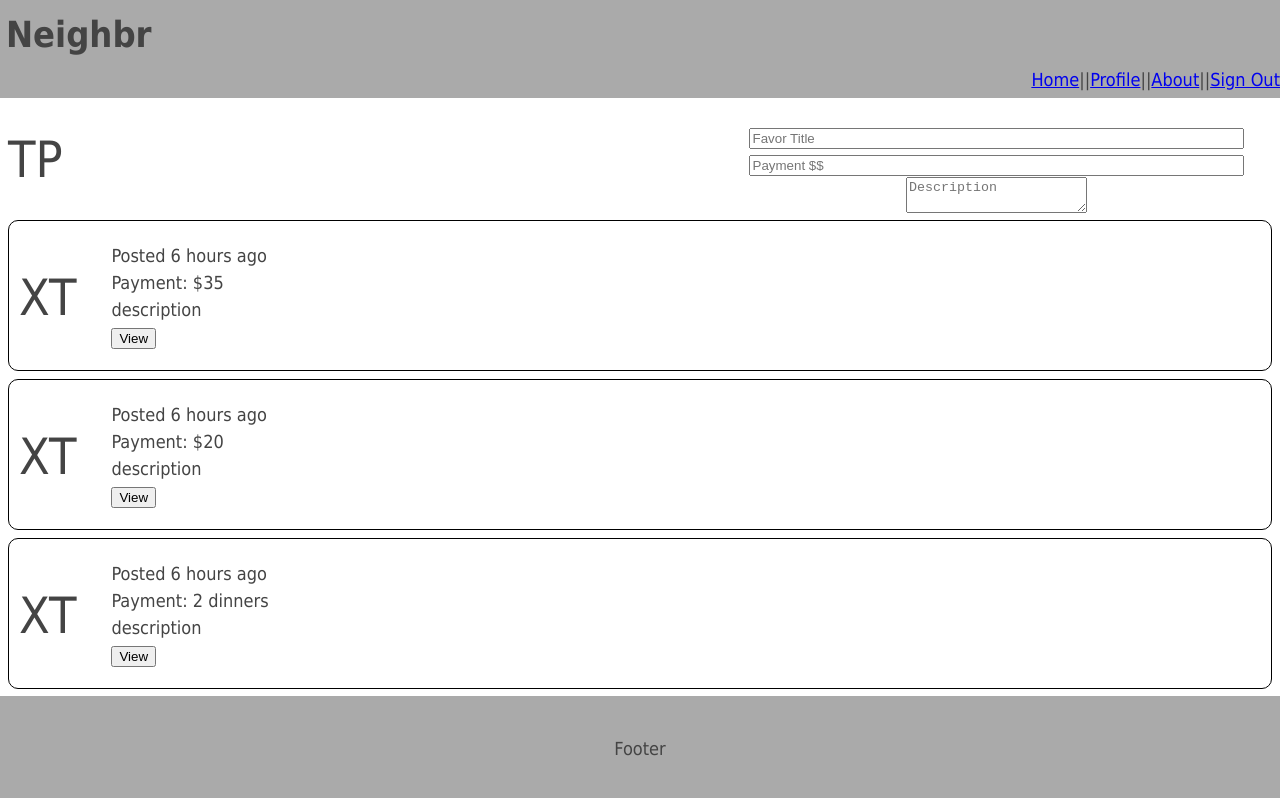
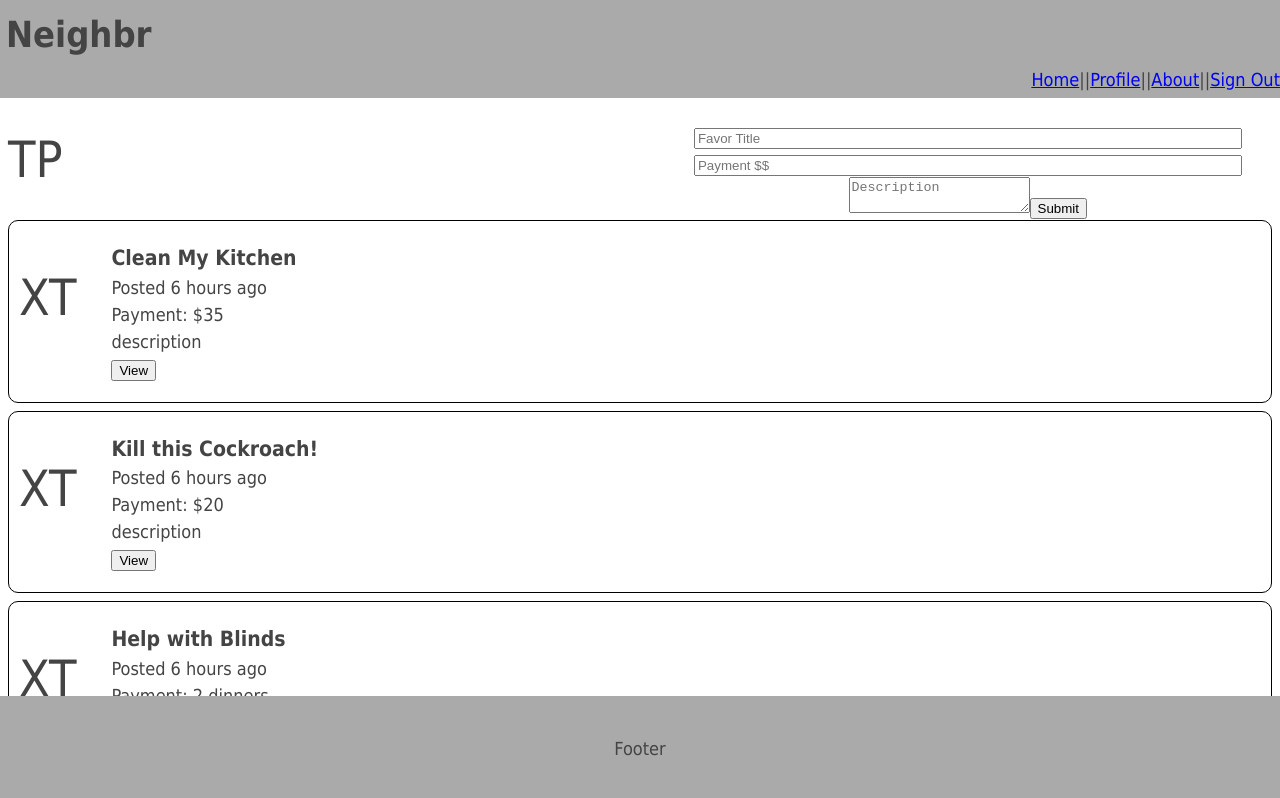
Before and after one commit to xeviert/Neighbr, a React (Create React App) app: page / in a window 1280 px wide. Shown: the top 798 px of the page. Built offline with nearby package versions, Linux system fonts and the light colour scheme.

Commit message:
added functionality

```diff
--- /dev/null
+++ b/src/Components/HomePage/FavorContext.js
@@ -0,0 +1,39 @@
+import React, {useState, createContext} from 'react';
+
+export const FavorContext = createContext();
+
+export const FavorProvider = props => {
+
+    const [favors, setFavors] = useState([
+        {
+        id: 1,
+        title: "Clean My Kitchen",
+        payment: "$35",
+        description: "I have a pile of dishes that need to be cleaned as well as a messy oven."
+        },
+        {
+        id: 2,
+        title: "Kill this Cockroach!",
+        payment: "$20",
+        description: "I'll pay anyone who can come over and kill this cockroach for me."
+        },
+        {
+        id: 3,
+        title: "Help with Blinds",
+        payment: "2 dinners",
+        description: "I need an extra pair of hands to help me put up these window blinds."
+        },
+        {
+        id: 4,
+        title: "Walk My Dog",
+        payment: "$15",
+        description: "I need to study for my exam tomorrow and would really appreciate it if anyone could walk my dog for me."
+        }
+    ]);
+
+    return(
+        <FavorContext.Provider value={[favors, setFavors ]}>
+            {props.children}
+        </FavorContext.Provider>
+    );
+}
--- a/src/Components/HomePage/FavorSubmission/FavorSubmission.js
+++ b/src/Components/HomePage/FavorSubmission/FavorSubmission.js
@@ -1,19 +1,43 @@
-import React, { Component } from 'react';
+import React, { useState, useContext } from 'react';
+import { FavorContext } from '../FavorContext'
 import './FavorSubmission.css';
 
-export default class FavorSubmission extends Component {
-    render() {
+const FavorSubmission = () => {
+    const [title, setTitle] = useState('');
+    const [payment, setPayment] = useState('');
+    const [description, setDescription] = useState('');
+    const [favors, setFavors] = useContext(FavorContext);
+
+    const updateTitle = e => {
+        setTitle(e.target.value);
+    }
+
+    const updatePayment = e => {
+        setPayment(e.target.value);
+    }
+
+    const updateDescription = e => {
+        setDescription(e.target.value);
+    }
+
+    const addFavor = e => {
+        e.preventDefault();
+        setFavors(prevFavors => [...prevFavors, { title, payment, description }])
+    }
+
     return (
         <div className='status-update'>
             <div className='initials'>
                 TP
             </div>
-                <form>
-                    <input id="title" type="text" placeholder="Favor Title"></input>
-                    <input id="payment" type="text" placeholder="Payment $$"></input>
-                    <textarea id="description" placeholder="Description"></textarea>
+            <form onSubmit={addFavor}>
+                <input id="title" type="text" placeholder="Favor Title" name="title" value={title} onChange={updateTitle}></input>
+                <input id="payment" type="text" placeholder="Payment $$" name="payment" value={payment} onChange={updatePayment}></input>
+                <textarea id="description" placeholder="Description" name="description" value={description} onChange={updateDescription}></textarea>
+                <button>Submit</button>
             </form>
         </div>
     )
 }
-}
+
+export default FavorSubmission
--- a/src/Components/HomePage/HomePage.js
+++ b/src/Components/HomePage/HomePage.js
@@ -1,6 +1,7 @@
 import React, { Component } from 'react';
 import ListOfFavors from './ListOfFavors/ListOfFavors';
 import FavorSubmission from './FavorSubmission/FavorSubmission';
+import { FavorProvider} from './FavorContext';
 
 export default class HomePage extends Component {
 
@@ -8,10 +9,12 @@ export default class HomePage extends Component {
 
     render() {
         return (
-            <div>
-                <FavorSubmission />
-                <ListOfFavors />
-            </div>
+            <FavorProvider>
+                <div>
+                    <FavorSubmission />
+                    <ListOfFavors />
+                </div>
+            </FavorProvider>
         )
     }
 }
--- a/src/Components/HomePage/ListOfFavors/ListOfFavors.js
+++ b/src/Components/HomePage/ListOfFavors/ListOfFavors.js
@@ -1,41 +1,16 @@
-import React, { Component, useState } from 'react';
+import React, { Component, useState, useContext } from 'react';
 import FavorItem from '../FavorItem/FavorItem';
+import { FavorContext } from '../FavorContext';
 import './ListOfFavors.css'
 
 const ListOfFavors = () => {
-
-    const [favors, setFavors] = useState([
-        {
-        id: 1,
-        title: "Clean My Kitchen",
-        payment: "$35",
-        description: "I have a pile of dishes that need to be cleaned as well as a messy oven."
-        },
-        {
-        id: 2,
-        title: "Kill this Cockroach!",
-        payment: "$20",
-        description: "I'll pay anyone who can come over and kill this cockroach for me."
-        },
-        {
-        id: 3,
-        title: "Help with Blinds",
-        payment: "2 dinners",
-        description: "I need an extra pair of hands to help me put up these window blinds."
-        },
-        {
-        id: 4,
-        title: "Walk My Dog",
-        payment: "$15",
-        description: "I need to study for my exam tomorrow and would really appreciate it if anyone could walk my dog for me."
-        }
-    ])
-
+    const [favors, setFavors] = useContext(FavorContext);
 
     return (
+
         <section className='favors-list'>
                 {favors.map(favor => (
-                        <FavorItem name={favor.title} payment={favor.payment} description={favor.description} key={favor.id}
+                    <FavorItem title={favor.title} payment={favor.payment} description={favor.description} key={favor.id}
                     />
                 ))}
         </section>
```
Also changed, not shown: src/Components/FavorContext.js (deleted, +0 -7 lines), 1 other file (tests, documents, lock files or other folders). Lines whose indentation alone changed are shown as unchanged.
